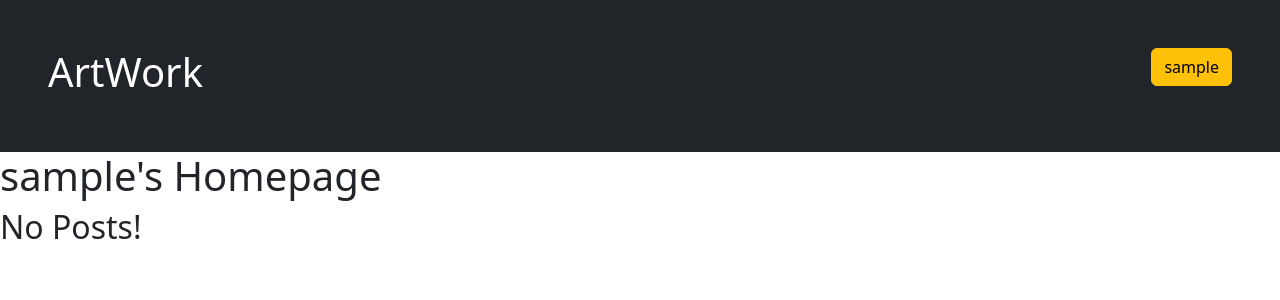
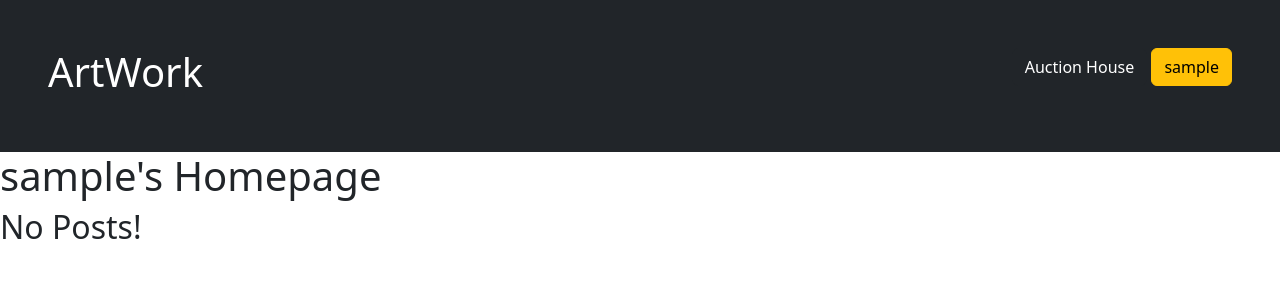
Before and after one commit to tpawlow1/ArtWork, a Flask app: page /homepage in a window 1280 px wide. Shown: the top 300 px of the page. Run offline with Flask 2, Linux system fonts and the light colour scheme; the visitor is signed in with stand-in values (Sample User, id 1); data that the repository does not hold is empty.

Commit message:
added auction button to homepage

```diff
--- a/templates/homepage.html
+++ b/templates/homepage.html
@@ -19,6 +19,7 @@
       <h1>ArtWork</h1>
       <div>
         <div class="justify-content-center">
+          <a href="/auctionhouse" class="btn btn-dark">Auction House</a>
           <a href="/profile" class="btn btn-warning">{{user}}</a>
         </div>
       </div>
```
